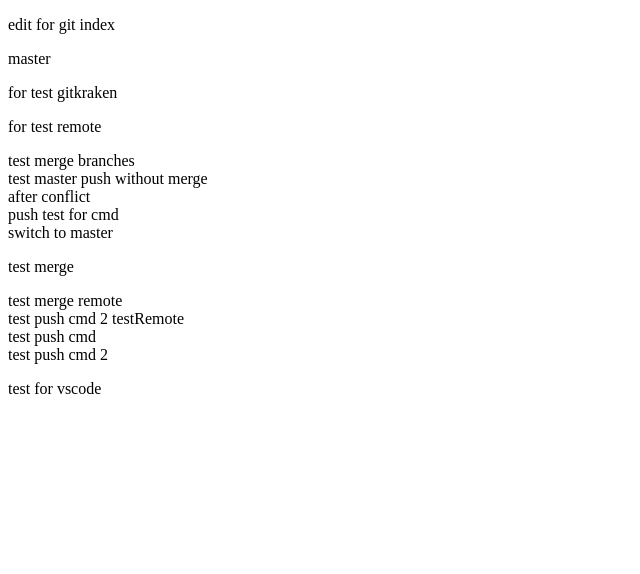
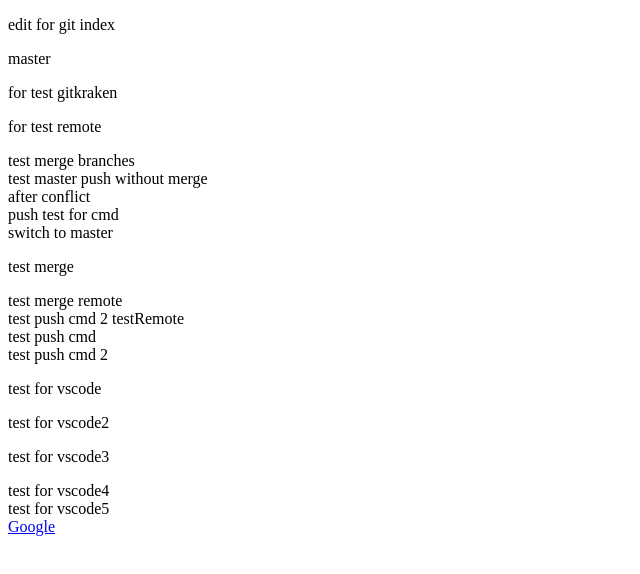
Before and after one commit to demiusdelph-developer/gitjs, a plain HTML site: page index.html in a window 1280 px wide. Shown: the whole page, without its empty margins (0-640 px from the left). Drawn offline with Linux system fonts and the light colour scheme.

Commit message:
add files project for test js

```diff
--- a/index.html
+++ b/index.html
@@ -6,6 +6,7 @@
   <meta http-equiv="X-UA-Compatible" content="IE=edge">
   <meta name="viewport" content="width=device-width, initial-scale=1.0">
   <title>Document</title>
+  <link rel="stylesheet" href="">
 </head>
 
 <body>
@@ -24,6 +25,15 @@
   <div>test push cmd</div>
   <div>test push cmd 2</div>
   <p>test for vscode</p>
+  <p>test for vscode2</p>
+  <p>test for vscode3</p>
+  <div>test for vscode4</div>
+  <div>test for vscode5</div>
+
+  <a href="#">Google</a>
+
+
+  <script src="assets/js/scipt.jsjs/scipt.js"></script>
 </body>
 
 </html>
```
